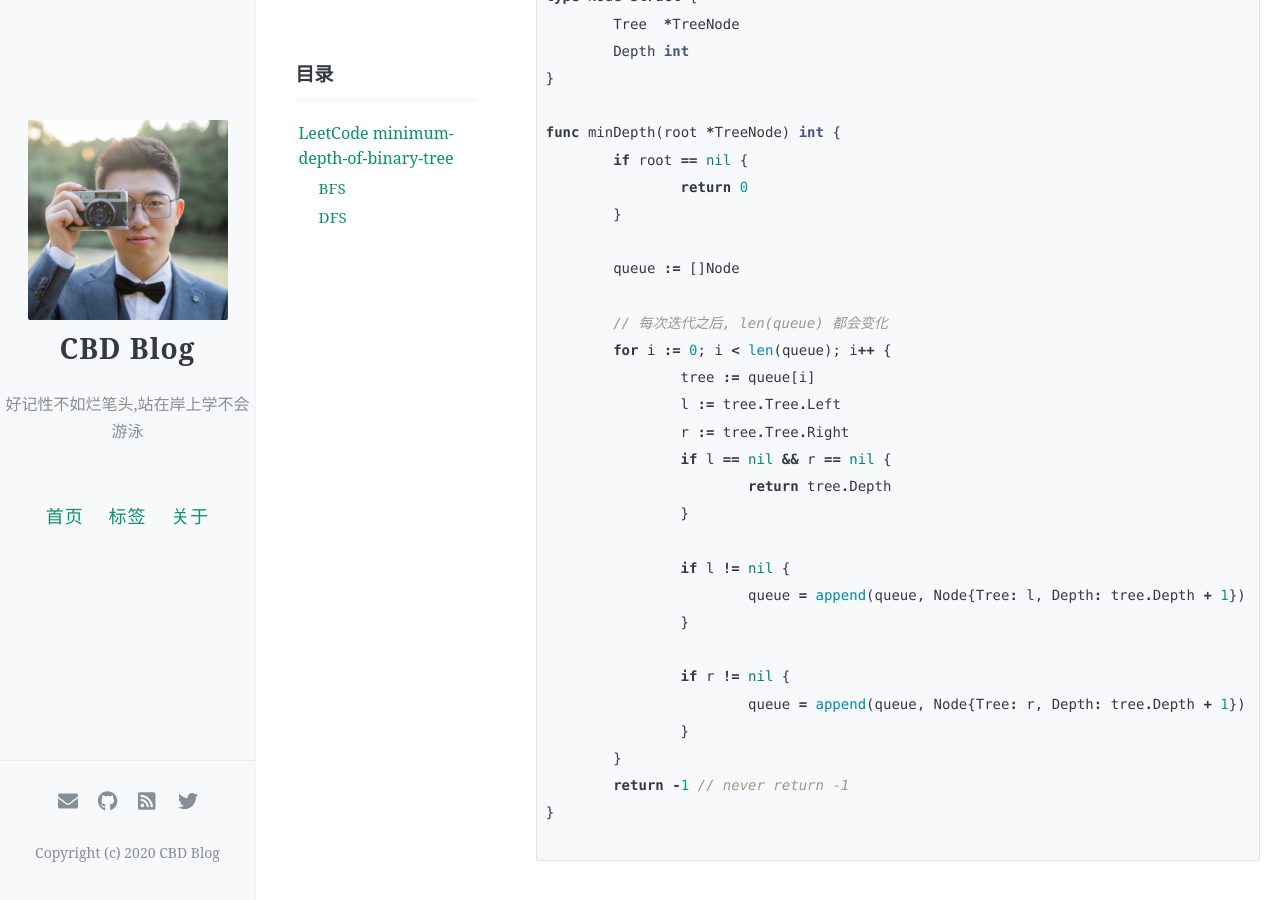
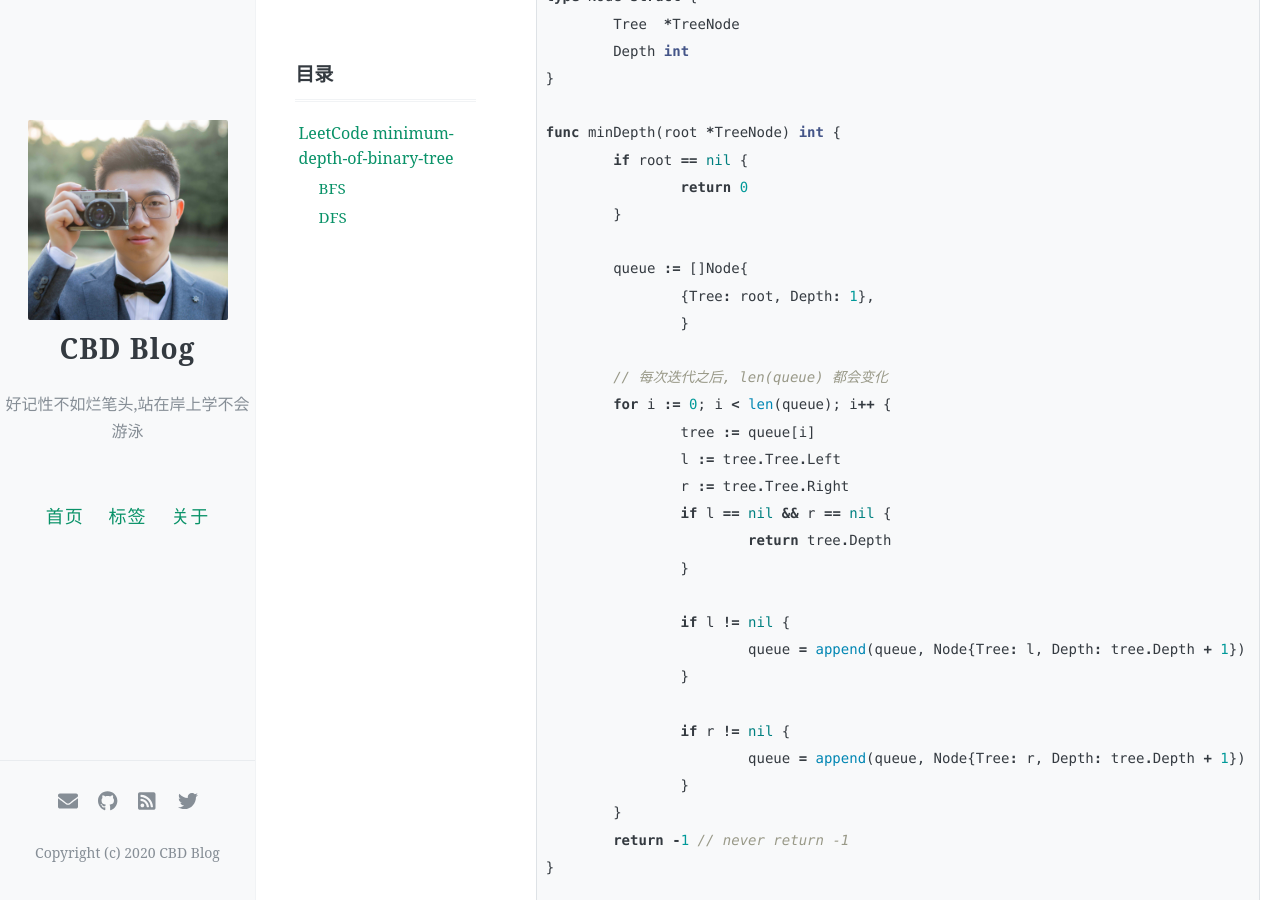
Before and after one commit to icbd/icbd.github.io, a Jekyll site: the page built from _posts/algorithm/2021-01-11-LeetCode-minimum-depth-of-binary-tree.md, in a window 1280 px wide and 900 px high, scrolled down 599 px. Built offline with Jekyll 4.4.1, drawn with Linux system fonts in a browser that asks for light colours; comment, search, counter and statistics services are not loaded.

Commit message:
Update 2021-01-11-LeetCode-minimum-depth-of-binary-tree.md

```diff
--- a/_posts/algorithm/2021-01-11-LeetCode-minimum-depth-of-binary-tree.md
+++ b/_posts/algorithm/2021-01-11-LeetCode-minimum-depth-of-binary-tree.md
@@ -32,7 +32,9 @@ func minDepth(root *TreeNode) int {
 		return 0
 	}
 
-	queue := []Node{{Tree: root, Depth: 1}}
+	queue := []Node{
+		{Tree: root, Depth: 1},
+		}
 
 	// 每次迭代之后, len(queue) 都会变化
 	for i := 0; i < len(queue); i++ {
```
